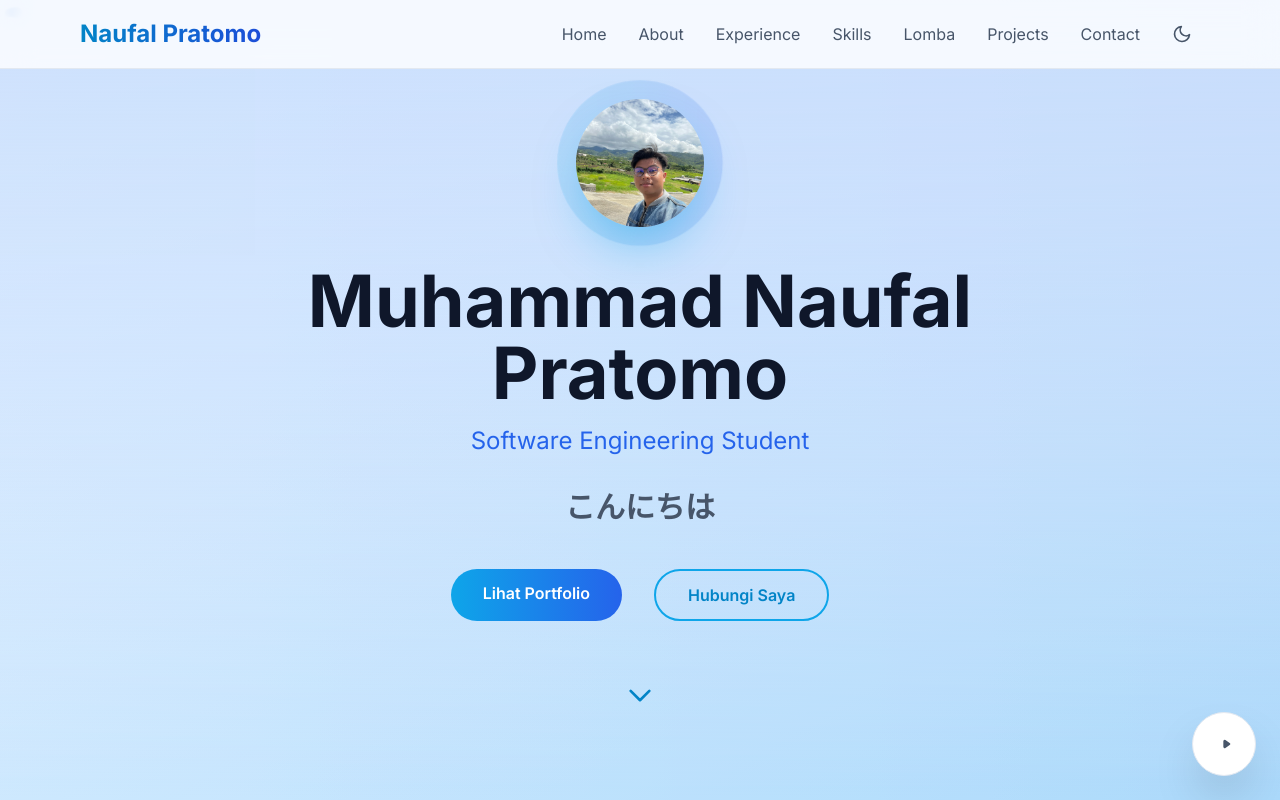
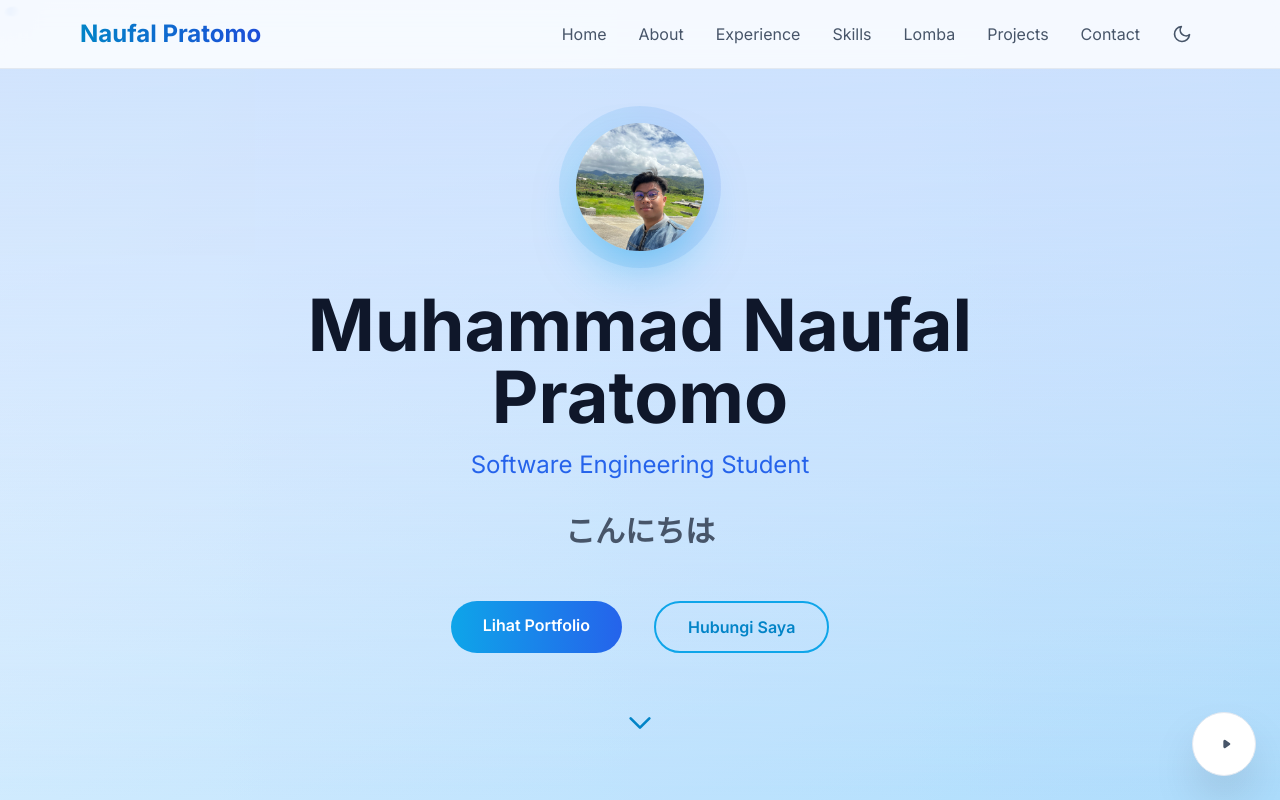
Before and after one commit to NaufalPratomo/portfolio-nextjs, a Next.js app: page / in a window 1280 px wide. Shown: the top 800 px of the page. Built offline with nearby package versions, Linux system fonts and the light colour scheme.

Commit message:
feat: enhance motion handling and improve accessibility across components

```diff
--- a/src/app/globals.css
+++ b/src/app/globals.css
@@ -9,6 +9,27 @@
     height: 100%;
     margin: 0;
     padding: 0;
+    width: 100%;
+    overflow-x: clip;
+  }
+
+  /* Keep scrolling behavior but hide scrollbar UI globally */
+  html {
+    scrollbar-width: none; /* Firefox */
+    -ms-overflow-style: none; /* IE/Edge legacy */
+  }
+
+  body {
+    scrollbar-width: none; /* Firefox */
+    -ms-overflow-style: none; /* IE/Edge legacy */
+  }
+
+  html::-webkit-scrollbar,
+  body::-webkit-scrollbar,
+  *::-webkit-scrollbar {
+    width: 0;
+    height: 0;
+    display: none; /* Chrome, Safari, Edge (Chromium) */
   }
 
   html.lenis {
@@ -206,3 +227,14 @@ section {
 .dark .text-gray-500 {
   color: #94a3b8 !important;
 }
+
+@media (max-height: 820px) {
+  #home {
+    padding-top: 6.5rem;
+    padding-bottom: 3rem;
+  }
+
+  #home h1 {
+    font-size: clamp(2.25rem, 7vw, 4.5rem);
+  }
+}
--- a/src/components/About.jsx
+++ b/src/components/About.jsx
@@ -1,6 +1,6 @@
 "use client";
 
-import { motion, useScroll, useTransform } from 'framer-motion';
+import { motion, useReducedMotion, useScroll, useTransform } from 'framer-motion';
 import { useIntersectionObserver } from '@/hooks/useIntersectionObserver';
 import { useParallax } from '@/hooks/useParallax';
 import { useMemo } from 'react';
@@ -48,11 +48,12 @@ export default function About() {
   ];
 
   const [sectionRef, isInView] = useIntersectionObserver({ threshold: 0.3 });
+  const shouldReduceMotion = useReducedMotion();
   const { scrollY } = useScroll();
   const { ref: parallaxRef, y: parallaxY } = useParallax({ speed: 0.1 });
 
   // Generate geometric patterns once
-  const geometricPatterns = useMemo(() => generateGeometricPatterns(20), []);
+  const geometricPatterns = useMemo(() => generateGeometricPatterns(10), []);
 
   // Geometric pattern animation
   const patternTranslateY = useTransform(scrollY, [0, 1000], ['0%', '20%']);
@@ -61,6 +62,7 @@ export default function About() {
   return (
     <section id="about" className="relative min-h-screen flex items-center px-4 py-20 overflow-hidden">
       {/* Geometric Patterns Background */}
+      {!shouldReduceMotion && (
         <motion.div
           className="absolute inset-0 pointer-events-none"
           style={{ y: patternTranslateY, opacity: patternOpacity }}
@@ -88,6 +90,7 @@ export default function About() {
             />
           ))}
         </motion.div>
+      )}
 
       <motion.div
         ref={sectionRef}
--- a/src/components/Hero.jsx
+++ b/src/components/Hero.jsx
@@ -2,7 +2,7 @@
 import Image from 'next/image';
 import Link from 'next/link';
 import { useEffect, useState, useMemo } from 'react';
-import { motion, useScroll, useTransform } from 'framer-motion';
+import { motion, useReducedMotion, useScroll, useTransform } from 'framer-motion';
 import { useParallax } from '@/hooks/useParallax';
 import { useScrollSnap } from '@/providers/SmoothScrollProvider';
 
@@ -36,16 +36,16 @@ export default function Hero() {
   ];
 
   const [index, setIndex] = useState(0);
+  const shouldReduceMotion = useReducedMotion();
   const { scrollY } = useScroll();
   const { ref: parallaxRef, y: parallaxY } = useParallax({ speed: 0.4 });
   const { scrollToId } = useScrollSnap();
 
   // Background parallax effects
   const backgroundY = useTransform(scrollY, [0, 1000], ['0%', '20%']);
-  const opacity = useTransform(scrollY, [0, 400], [1, 0]);
 
   // Generate random positions once
-  const floatingElements = useMemo(() => generateRandomPositions(12), []);
+  const floatingElements = useMemo(() => generateRandomPositions(8), []);
 
   useEffect(() => {
     const interval = setInterval(() => {
@@ -60,19 +60,22 @@ export default function Hero() {
   };
 
   return (
-    <section id="home" className="relative min-h-[100dvh] flex items-center justify-center overflow-hidden pt-20 md:pt-0">
+    <section id="home" className="relative min-h-[100svh] flex items-start lg:items-center justify-center overflow-x-hidden pt-24 md:pt-28 lg:pt-24 pb-12">
       {/* Parallax Background Layers */}
       <motion.div
         className="absolute inset-0 bg-gradient-to-b from-blue-100 to-transparent"
-        style={{ y: backgroundY }}
+        style={{ y: shouldReduceMotion ? 0 : backgroundY }}
       />
+      {!shouldReduceMotion && (
         <motion.div
           className="absolute inset-0 animated-gradient opacity-10"
           style={{ y: useTransform(scrollY, [0, 1000], ['0%', '30%']) }}
         />
+      )}
 
       {/* Floating Elements */}
-      <div className="absolute inset-0 overflow-hidden pointer-events-none">
+      {!shouldReduceMotion && (
+        <div className="absolute inset-0 overflow-hidden pointer-events-none hidden md:block">
           {floatingElements.map((position, i) => (
             <motion.div
               key={i}
@@ -93,6 +96,7 @@ export default function Hero() {
             />
           ))}
         </div>
+      )}
 
       {/* Main Content */}
       <motion.div
@@ -112,6 +116,8 @@ export default function Hero() {
               alt="Profile Picture"
               width={128}
               height={128}
+              priority
+              sizes="(max-width: 768px) 96px, 128px"
               className="mx-auto rounded-full object-cover shadow-2xl shadow-sky-500/50 w-24 h-24 md:w-32 md:h-32"
             />
             <motion.div
@@ -133,7 +139,7 @@ export default function Hero() {
           initial={{ y: 20, opacity: 0 }}
           animate={{ y: 0, opacity: 1 }}
           transition={{ duration: 0.6, delay: 0.2 }}
-          className="text-4xl md:text-7xl font-bold text-slate-900 mb-4"
+          className="text-4xl sm:text-5xl md:text-6xl lg:text-7xl leading-tight font-bold text-slate-900 mb-4"
         >
           Muhammad Naufal Pratomo
         </motion.h1>
@@ -147,7 +153,7 @@ export default function Hero() {
           Software Engineering Student
         </motion.p>
 
-        <div className="h-[48px] text-slate-600 text-lg mb-8 max-w-2xl mx-auto overflow-hidden">
+        <div className="hero-greeting min-h-[3rem] md:min-h-[3.5rem] text-slate-600 text-lg mb-8 max-w-2xl mx-auto overflow-hidden">
           <motion.span
             key={index}
             initial={{ y: 20, opacity: 0 }}
--- a/src/components/Projects.jsx
+++ b/src/components/Projects.jsx
@@ -2,7 +2,7 @@
 
 import Image from 'next/image';
 import Link from 'next/link';
-import { motion, useScroll, useTransform, useMotionValue, useSpring } from 'framer-motion';
+import { motion, useReducedMotion, useScroll, useTransform, useMotionValue, useSpring } from 'framer-motion';
 import { useIntersectionObserver } from '@/hooks/useIntersectionObserver';
 import { useState, useRef, useEffect } from 'react';
 const ProjectCard = ({ project, index, hoveredIndex, setHoveredIndex }) => (
@@ -17,16 +17,11 @@ const ProjectCard = ({ project, index, hoveredIndex, setHoveredIndex }) => (
   >
     <div className="bg-white/60 md:backdrop-blur-lg backdrop-blur-sm rounded-2xl p-6 border border-slate-200 shadow-lg transition-all duration-300 group-hover:shadow-xl h-full flex flex-col">
       {/* Project Header */}
-      <motion.div
-        className="flex justify-between items-start mb-4"
-        initial={{ opacity: 0 }}
-        animate={{ opacity: 1 }}
-        transition={{ delay: 0.2 }}
-      >
+      <div className="flex justify-between items-start mb-4">
         <h3 className="text-xl font-bold text-slate-900">{project.title}</h3>
         <div className="flex items-center gap-3">
           {project.tryMe && project.link && (
-            <motion.div whileHover={{ scale: 1.05 }} whileTap={{ scale: 0.95 }}>
+            <div className="transition-transform duration-200 hover:scale-105 active:scale-95">
               <Link
                 href={project.link}
                 target="_blank"
@@ -39,13 +34,10 @@ const ProjectCard = ({ project, index, hoveredIndex, setHoveredIndex }) => (
                 </span>
                 Try Me
               </Link>
-            </motion.div>
+            </div>
           )}
           {project.link && (
-            <motion.div
-              whileHover={{ scale: 1.1, rotate: 45 }}
-              whileTap={{ scale: 0.9 }}
-            >
+            <div className="transition-transform duration-200 hover:scale-110 hover:rotate-45 active:scale-95">
               <Link
                 href={project.link}
                 target="_blank"
@@ -56,69 +48,44 @@ const ProjectCard = ({ project, index, hoveredIndex, setHoveredIndex }) => (
                   <path strokeLinecap="round" strokeLinejoin="round" strokeWidth="2" d="M10 6H6a2 2 0 00-2 2v10a2 2 0 002 2h10a2 2 0 002-2v-4M14 4h6m0 0v6m0-6L10 14" />
                 </svg>
               </Link>
-            </motion.div>
+            </div>
           )}
         </div>
-      </motion.div>
+      </div>
 
       {/* Project Image */}
-      <motion.div
-        className="relative h-44 w-full overflow-hidden rounded-xl mb-4 border border-slate-200"
-        whileHover={{ scale: 1.05 }}
-        transition={{ duration: 0.3 }}
-      >
+      <div className="relative h-44 w-full overflow-hidden rounded-xl mb-4 border border-slate-200">
         <Image
           src={project.image}
           alt={`Cuplikan ${project.title}`}
           fill
           sizes="(max-width: 768px) 100vw, (max-width: 1200px) 50vw, 33vw"
-          className="object-cover transition-transform duration-700 ease-out"
+          className="object-cover transition-transform duration-700 ease-out group-hover:scale-105"
         />
-        <motion.div
-          className="absolute inset-0 bg-gradient-to-r from-blue-500/20 to-transparent"
-          initial={{ opacity: 0 }}
-          whileHover={{ opacity: 1 }}
-          transition={{ duration: 0.3 }}
-        />
-      </motion.div>
+        <div className="absolute inset-0 bg-gradient-to-r from-blue-500/20 to-transparent opacity-0 group-hover:opacity-100 transition-opacity duration-300" />
+      </div>
 
       {/* Project Period */}
-      <motion.p
-        className="text-sm text-sky-700 mb-4"
-        initial={{ opacity: 0 }}
-        animate={{ opacity: 1 }}
-        transition={{ delay: 0.3 }}
-      >
+      <p className="text-sm text-sky-700 mb-4">
         {project.period}
-      </motion.p>
+      </p>
 
       {/* Project Description */}
-      <motion.p
-        className="text-slate-600 mb-4 text-sm leading-relaxed flex-grow"
-        initial={{ opacity: 0 }}
-        animate={{ opacity: 1 }}
-        transition={{ delay: 0.4 }}
-      >
+      <p className="text-slate-600 mb-4 text-sm leading-relaxed flex-grow">
         {project.description}
-      </motion.p>
+      </p>
 
       {/* Project Tags */}
-      <motion.div
-        className="flex flex-wrap gap-2 mt-auto"
-        initial={{ opacity: 0 }}
-        animate={{ opacity: 1 }}
-        transition={{ delay: 0.5 }}
-      >
+      <div className="flex flex-wrap gap-2 mt-auto">
         {project.tags.map((tag) => (
-          <motion.span
+          <span
             key={tag}
-            className="px-3 py-1 bg-sky-200/70 text-sky-800 rounded-full text-xs font-medium"
-            whileHover={{ scale: 1.1, backgroundColor: 'rgba(186, 230, 253, 0.9)' }}
+            className="px-3 py-1 bg-sky-200/70 text-sky-800 rounded-full text-xs font-medium transition-transform duration-200 hover:scale-105"
           >
             {tag}
-          </motion.span>
+          </span>
         ))}
-      </motion.div>
+      </div>
     </div>
 
     {/* Interactive Hover Effect */}
@@ -249,6 +216,8 @@ export default function Projects() {
   ];
 
   const [hoveredIndex, setHoveredIndex] = useState(null);
+  const [enableInteractiveCursor, setEnableInteractiveCursor] = useState(false);
+  const shouldReduceMotion = useReducedMotion();
   const [sectionRef, isInView] = useIntersectionObserver({ threshold: 0.1, triggerOnce: true });
   const timelineRef = useRef(null);
   const { scrollYProgress } = useScroll({
@@ -264,13 +233,36 @@ export default function Projects() {
   const cursorY = useSpring(mouseY, springConfig);
 
   useEffect(() => {
+    if (typeof window === 'undefined') return;
+
+    const media = window.matchMedia('(min-width: 1024px) and (pointer: fine)');
+    const updateCursorMode = () => {
+      setEnableInteractiveCursor(media.matches && !shouldReduceMotion);
+    };
+
+    updateCursorMode();
+    media.addEventListener('change', updateCursorMode);
+
+    return () => media.removeEventListener('change', updateCursorMode);
+  }, [shouldReduceMotion]);
+
+  useEffect(() => {
+    if (!enableInteractiveCursor) return;
+
     const handleMouseMove = (e) => {
-      mouseX.set(e.clientX - 16); // Center offset
-      mouseY.set(e.clientY - 16);
+      const cursorSize = 32;
+      const maxX = Math.max(0, window.innerWidth - cursorSize);
+      const maxY = Math.max(0, window.innerHeight - cursorSize);
+      const clampedX = Math.max(0, Math.min(e.clientX - cursorSize / 2, maxX));
+      const clampedY = Math.max(0, Math.min(e.clientY - cursorSize / 2, maxY));
+
+      mouseX.set(clampedX);
+      mouseY.set(clampedY);
     };
-    window.addEventListener("mousemove", handleMouseMove);
-    return () => window.removeEventListener("mousemove", handleMouseMove);
-  }, [mouseX, mouseY]);
+
+    window.addEventListener('mousemove', handleMouseMove);
+    return () => window.removeEventListener('mousemove', handleMouseMove);
+  }, [enableInteractiveCursor, mouseX, mouseY]);
 
 
 
@@ -346,8 +338,9 @@ export default function Projects() {
         </div>
 
         {/* Interactive Cursor */}
+        {enableInteractiveCursor && (
           <motion.div
-          className="fixed w-8 h-8 rounded-full pointer-events-none mix-blend-difference z-50 hidden md:block"
+            className="fixed w-8 h-8 rounded-full pointer-events-none mix-blend-difference z-50"
             style={{
               x: cursorX,
               y: cursorY,
@@ -358,6 +351,7 @@ export default function Projects() {
             }}
             transition={{ type: "spring", stiffness: 150, damping: 15 }}
           />
+        )}
       </div>
     </section>
   );
```
Lines whose indentation alone changed are shown as unchanged.
